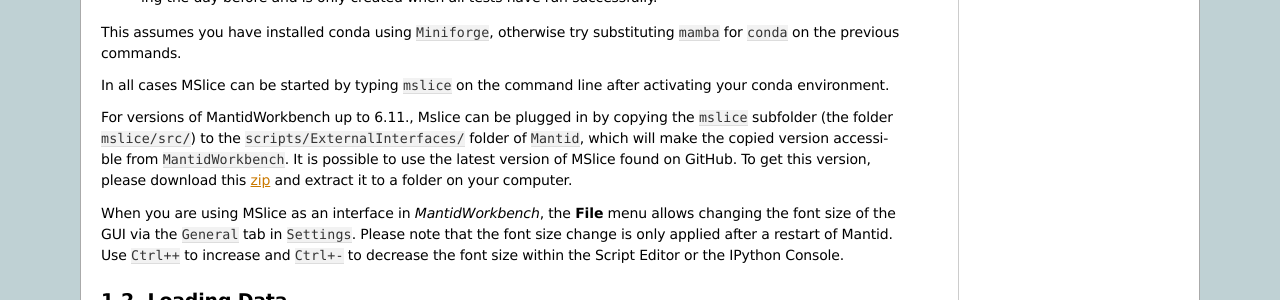
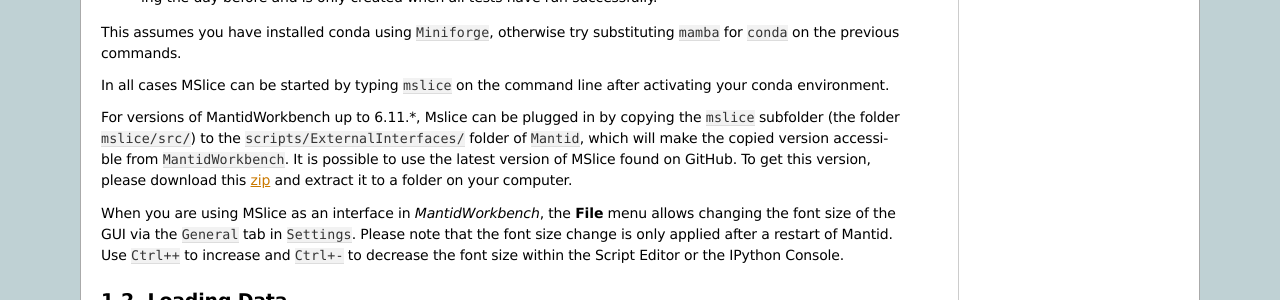
Before and after one commit to mantidproject/mslice, a Sphinx documentation site: the page built from docs/source/quickstart.rst, in a window 1280 px wide and 900 px high, scrolled down 460 px. Shown: the part 151-451 px from the top of the window. Built offline with Sphinx 7.4.7, drawn with Linux system fonts in a browser that asks for light colours; formulas are drawn with MathJax 3.

```diff
--- a/docs/source/quickstart.rst
+++ b/docs/source/quickstart.rst
@@ -22,7 +22,7 @@ This assumes you have installed conda using ``Miniforge``, otherwise try substit
 
 In all cases MSlice can be started by typing ``mslice`` on the command line after activating your conda environment.
 
-For versions of MantidWorkbench up to 6.11., Mslice can be plugged in by copying the ``mslice`` subfolder (the folder ``mslice/src/``) to the
+For versions of MantidWorkbench up to 6.11.*, Mslice can be plugged in by copying the ``mslice`` subfolder (the folder ``mslice/src/``) to the
 ``scripts/ExternalInterfaces/`` folder of ``Mantid``, which will make the copied version accessible from ``MantidWorkbench``. It is possible to use the latest version of MSlice found on GitHub.
 To get this version, please download this `zip <https://github.com/mantidproject/mslice/archive/main.zip>`_ and extract it to a
 folder on your computer.
```
